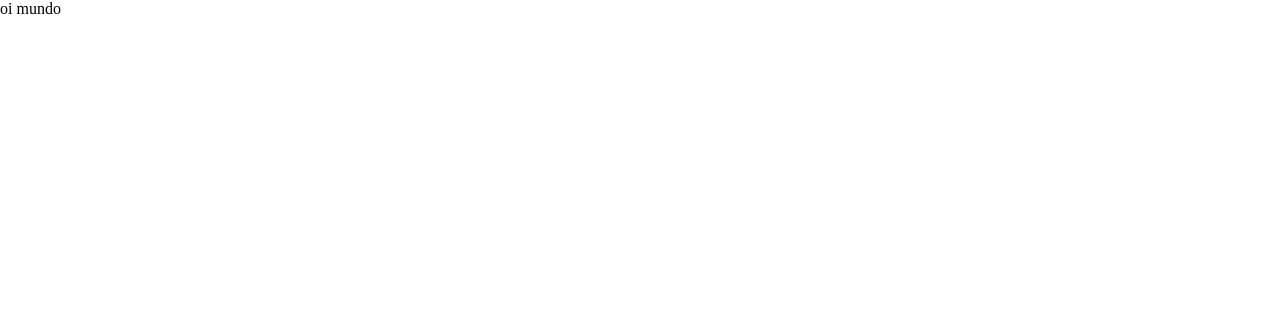
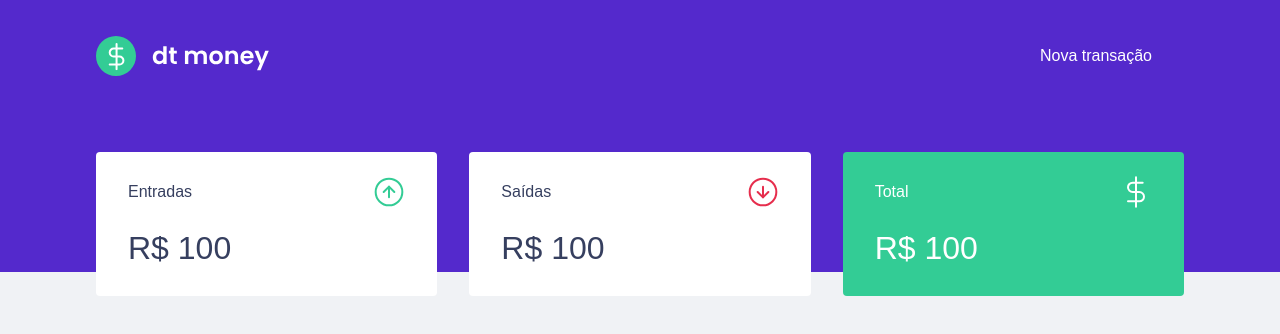
Before and after one commit to juan-20/financial-administrator, a React (Create React App) app: page / in a window 1280 px wide. Shown: the top 334 px of the page. Built offline with nearby package versions, Linux system fonts and the light colour scheme.

Commit message:
card :gear:

```diff
--- a/public/index.html
+++ b/public/index.html
@@ -3,6 +3,10 @@
 
 <head>
   <meta charset="utf-8" />
+
+  <link rel="preconnect" href="https://fonts.googleapis.com">
+  <link rel="preconnect" href="https://fonts.gstatic.com" crossorigin>
+  <link href="https://fonts.googleapis.com/css2?family=Poppins:wght@400;500;600&display=swap" rel="stylesheet">
 
   <title>Financial</title>
 </head>
--- a/src/App.tsx
+++ b/src/App.tsx
@@ -1,12 +1,15 @@
 
+import { Dashboard } from './components/Dashboard';
+import Header from './components/Header';
 import { GlobalStyle } from './styles/global';
 
 
 export function App() {
   return (
-    <div className="App">
+    <>
       <GlobalStyle />
-      <p>oi mundo</p>
-    </div>
+      <Header />
+      <Dashboard />
+    </>
   );
 }
--- /dev/null
+++ b/src/components/Dashboard/index.tsx
@@ -0,0 +1,12 @@
+
+import { Sumary } from '../Sumary';
+import { Container } from './styles';
+
+
+export function Dashboard() {
+  return (
+    <Container>
+      <Sumary />
+    </Container>
+  );
+};
--- /dev/null
+++ b/src/components/Dashboard/styles.ts
@@ -0,0 +1,7 @@
+import styled from 'styled-components';
+
+export const Container = styled.main`
+    max-width: 1120px;
+    margin: 0 auto;
+    padding: 2.5rem 1rem;
+`;
--- /dev/null
+++ b/src/components/Header/index.tsx
@@ -0,0 +1,15 @@
+import { Container, Content } from './styles';
+import logoImg from '../../assets/logo.svg'
+
+function Header() {
+  return (
+    <Container>
+      <Content>
+        <img src={logoImg} alt="dt money" />
+        <button type="button">Nova transação</button>
+      </Content>
+    </Container>
+  );
+};
+
+export default Header;
--- /dev/null
+++ b/src/components/Header/styles.ts
@@ -0,0 +1,31 @@
+import styled from 'styled-components';
+
+export const Container = styled.header`
+    background: var(--blue);
+`;
+
+export const Content = styled.div`
+    max-width: 1120px;
+    margin: 0 auto;
+
+    padding: 2rem 1rem 12rem;
+    display: flex;
+    align-items: center;
+    justify-content: space-between;
+
+    button{
+        font-size: 1rem;
+        color: #fff;
+        background: var(--blue-light);
+        border: 0;
+        padding: 0 2rem;
+        border-radius: 0.25rem;
+        height: 3rem;
+
+        transition: filter 0.2s;
+
+        &:hover{
+            filter: brightness(0.9);
+        }
+    }
+`;
--- /dev/null
+++ b/src/components/Sumary/index.tsx
@@ -0,0 +1,38 @@
+import { Container } from './styles';
+
+import incomeImg from '../../assets/income.svg'
+import outomeImg from '../../assets/outcome.svg'
+import totalImg from '../../assets/total.svg'
+
+
+export function Sumary() {
+  return (
+    <Container>
+      <div className="">
+        <header>
+          <p>Entradas</p>
+          <img src={incomeImg} alt="Entradas" />
+        </header>
+        <strong>R$ 100</strong>
+      </div>
+
+      <div className="">
+        <header>
+          <p>Saídas</p>
+          <img src={outomeImg} alt="Saídas" />
+        </header>
+        <strong>R$ 100</strong>
+      </div>
+
+      <div className="highlight-background">
+        <header>
+          <p>Total</p>
+          <img src={totalImg} alt="Total" />
+        </header>
+        <strong>R$ 100</strong>
+      </div>
+
+
+    </Container>
+  );
+};
--- /dev/null
+++ b/src/components/Sumary/styles.ts
@@ -0,0 +1,34 @@
+import styled from 'styled-components';
+
+export const Container = styled.div`
+    display: grid;
+    grid-template-columns: repeat(3, 1fr);
+    gap: 2rem;
+    margin-top: -10rem;
+
+    >div{
+        background: var(--shape);
+        padding: 1.5rem 2rem;
+        border-radius: 0.25rem;
+        color: var(--text-title);
+
+        header{
+            display: flex;
+            align-items: center;
+            justify-content: space-between;
+        }
+
+        strong{
+            display: block;
+            margin-top: 1rem;
+            font-size: 2rem;
+            font-weight: 500;
+            line-height: 3rem;
+        }
+
+        &.highlight-background{
+            background: #33cc95;
+            color: #fff;
+        }
+    }
+`;
--- a/src/styles/global.ts
+++ b/src/styles/global.ts
@@ -5,6 +5,7 @@ export const GlobalStyle = createGlobalStyle`
         --background: #f0f2f5;
         --red: #e52e4d;
         --blue: #5429cc;
+        --green: '#33cc95'
 
         --blue-light: #6933ff;
 
@@ -31,8 +32,17 @@ export const GlobalStyle = createGlobalStyle`
     }
 
     body{
-        background: var(---background);
+        background: #f0f2f5;
         -webkit-font-smooth: antialiased;
+    }
+
+    body, input, textarea, button {
+        font-family: 'Popins', sans-serif;
+        font-weight: 400;
+    }
+
+    h1, h2, h3, h4, h5, h6, strong {
+        font-weight: 600;
     }
 
     button{
```
